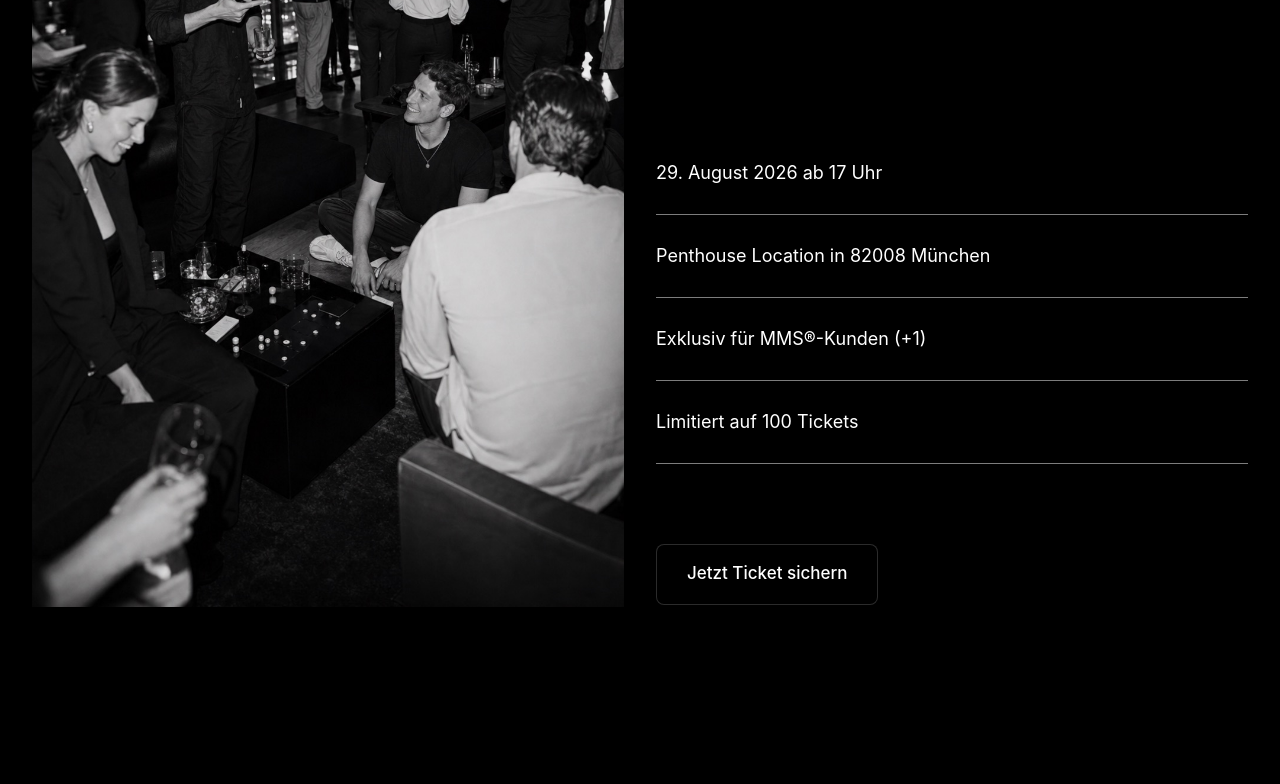
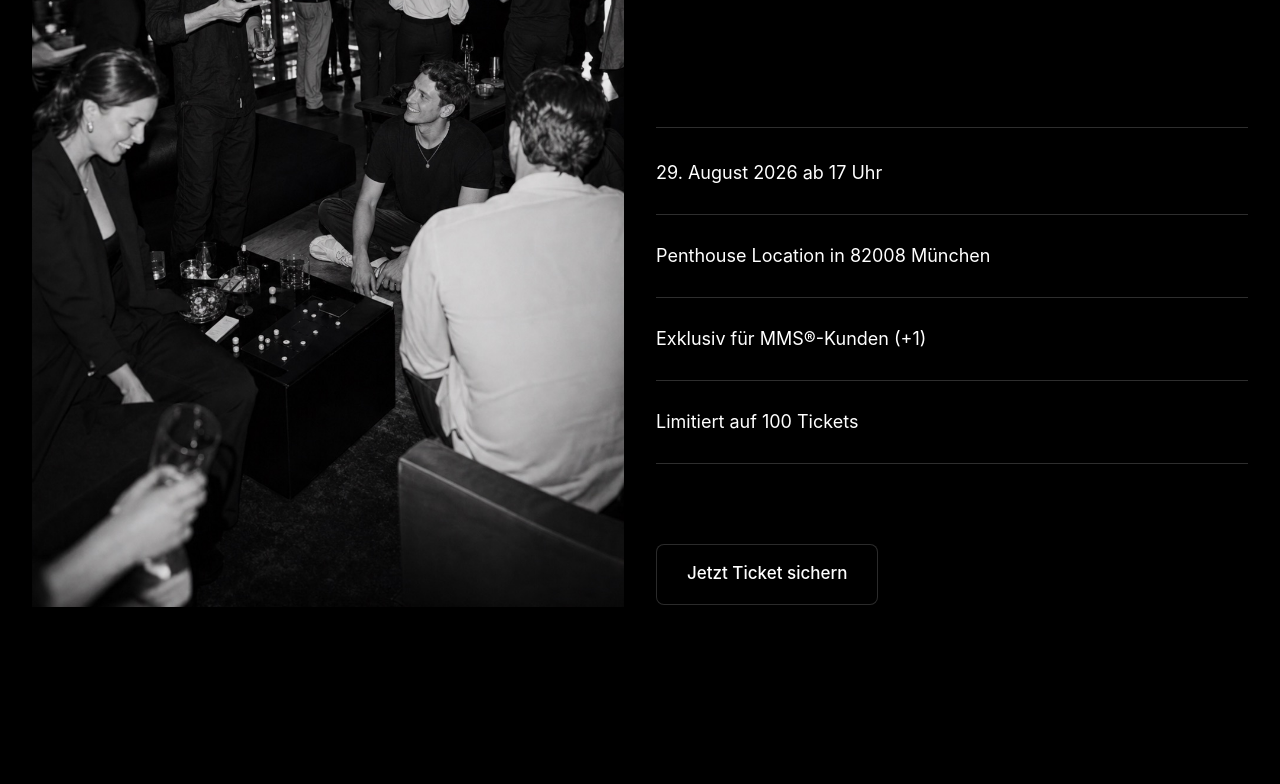
Before and after one commit to malikjungbeck/penthouse-games, a plain HTML site: page index.html in a window 1280 px wide. Shown: the part 1456-2240 px from the top of the page. Drawn offline with Linux system fonts and the light colour scheme.

Commit message:
Fakten-Linien als konsistente 1px-Linien (Subpixel-Artefakt); Mood-Button entfernt
Co-Authored-By: Claude Fable 5 <noreply@anthropic.com>

```diff
--- a/css/custom.css
+++ b/css/custom.css
@@ -635,3 +635,27 @@ section.deckblatt .con-kit-organism-background1 {
     justify-content: center; /* mobil: vertikal mittig, linksbündig */
   }
 }
+
+
+/* Fakten-Linien: konsistente 1px-Linien statt 5px-SVG-Verläufen
+   (Subpixel-Rendering machte einzelne Linien optisch dicker) */
+section.einleitung .con-kit-atom-line svg {
+  visibility: hidden;
+}
+section.einleitung .con-kit-atom-line {
+  position: relative;
+}
+section.einleitung .con-kit-atom-line::after {
+  content: "";
+  position: absolute;
+  left: 0;
+  right: 0;
+  top: 50%;
+  height: 1px;
+  background: rgba(255, 255, 255, 0.18);
+}
+
+/* Mood: Ticket-Button raus */
+section.mood [data-id^="c27f5290"] {
+  display: none !important;
+}
--- a/index.html
+++ b/index.html
@@ -120,7 +120,7 @@ body {
 
 </style></style>
 
-<link rel="stylesheet" href="css/custom.css?v=20260704z">
+<link rel="stylesheet" href="css/custom.css?v=20260705a">
 </head>
 <body style="margin: 0;">
 <div id="pg-preloader" aria-hidden="true"><img loading="lazy" decoding="async" src="assets/072b75be-eaae42e71b.png" alt=""></div>
@@ -174,6 +174,6 @@ body {
 
 
 
-<script src="js/app.js?v=20260704z"></script>
+<script src="js/app.js?v=20260705a"></script>
 </body>
 </html>
--- a/js/app.js
+++ b/js/app.js
@@ -108,10 +108,6 @@
       return true;
     });
   });
-
-  // Mood-CTA: Label "Tickets sichern"
-  var moodCta = document.querySelector('section.mood [data-id^="c27f5290"] .con-kit-component-button__label');
-  if (moodCta) moodCta.textContent = 'Tickets sichern';
 
   // Timeline "Ticket sichern": Du-Form statt Plural (Konsistenz mit dem Rest der Seite)
   var ticketQ = Array.prototype.find.call(document.querySelectorAll('.con-kit-quark'), function (q) {
```
